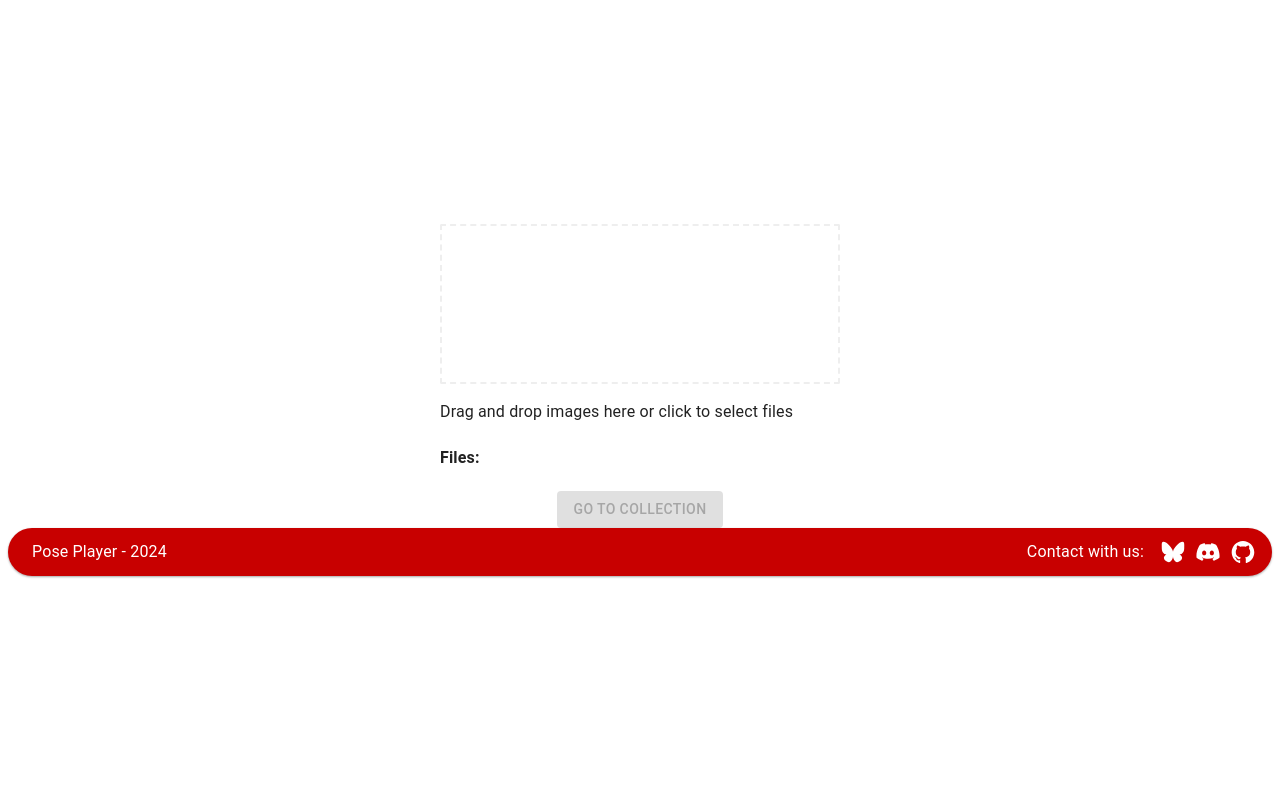
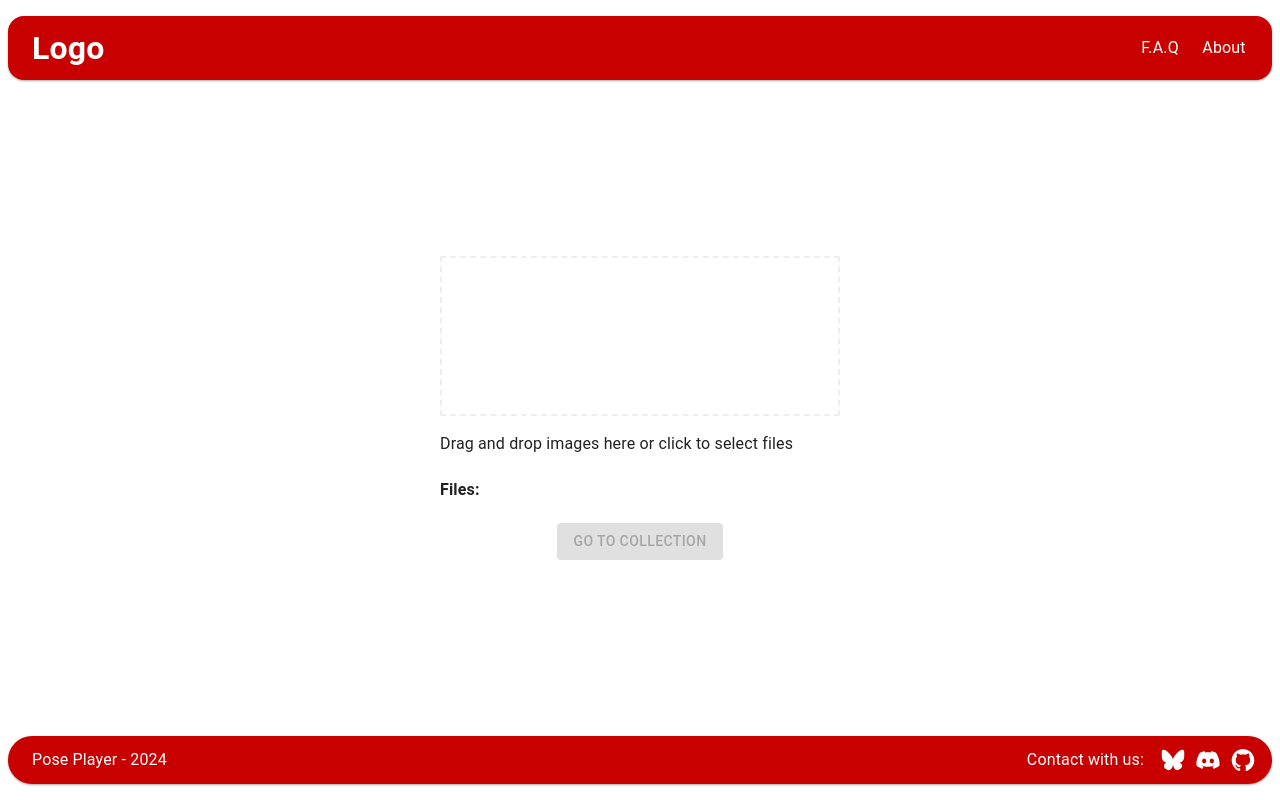
Before and after one commit to Andrefe91/project_poseSketch, a React app: page / in a window 1280 px wide. Built offline with nearby package versions, Linux system fonts and the light colour scheme; the HTML template or start-up script is replaced by a standard one.

Commit message:
StaticAppBar first pass

```diff
--- a/src/Components/HomePage/HomePage.jsx
+++ b/src/Components/HomePage/HomePage.jsx
@@ -5,8 +5,9 @@ import { useContext } from "react";
 //Components
 import DropZone from "../DropZone/DropZone";
 import { Link } from "react-router-dom";
-import ResponsiveAppBar from "../AppBar/AppBar";
+// import ResponsiveAppBar from "../AppBar/AppBar";
 import FootBar from "../FootBar/FootBar";
+import StaticAppBar from "../StaticAppBar/StaticAppBar";
 //Context
 import { imageContext } from "../../Context/imageContext";
 //Css
@@ -19,10 +20,13 @@ export default function HomePage() {
 		<>
 			{/* <ResponsiveAppBar /> */}
 			<div className="container">
-				<DropZone />
-				<Button variant="contained" disabled={validImages.length == 0}>
-					<Link to={`collection`}>Go to collection</Link>
-				</Button>
+				<StaticAppBar />
+				<div className="mainAction">
+					<DropZone />
+					<Button variant="contained" disabled={validImages.length == 0}>
+						<Link to={`collection`}>Go to collection</Link>
+					</Button>
+				</div>
 				<FootBar />
 			</div>
 		</>
--- a/src/Components/HomePage/homepage.css
+++ b/src/Components/HomePage/homepage.css
@@ -1,6 +1,14 @@
 .container {
     width: 100vw;
-    height: 100vh;
+    height: calc(100vh - 2rem);
+    display: flex;
+    flex-direction: column;
+    justify-content: space-between;
+    align-items: center;
+    margin: 1rem 0 1rem 0;
+}
+
+.mainAction {
     display: flex;
     flex-direction: column;
     justify-content: center;
--- /dev/null
+++ b/src/Components/StaticAppBar/StaticAppBar.jsx
@@ -0,0 +1,31 @@
+//Modules
+import React from "react";
+import PropTypes from "prop-types";
+//Css
+import "./Staticappbar.css";
+
+function StaticAppBar({selected}) {
+
+	return (
+		<div className="staticappbar">
+			<div className="logo">
+				<h1>Logo</h1>
+			</div>
+
+			<div className="mainLinks">
+				<a href="/faq" className={selected === "faq" ? "selected" : ""}>
+					<div>F.A.Q</div>
+				</a>
+				<a href="/about" className={selected === "about" ? "selected" : ""}>
+					<div>About</div>
+				</a>
+			</div>
+		</div>
+	);
+}
+
+StaticAppBar.propTypes = {
+    selected: PropTypes.string,
+};
+
+export default StaticAppBar;
--- /dev/null
+++ b/src/Components/StaticAppBar/Staticappbar.css
@@ -0,0 +1,42 @@
+.staticappbar {
+	display: flex;
+	justify-content: space-between;
+
+	width: calc(100% - 1rem);
+	height: 4rem;
+	border-radius: 1rem;
+	padding-left: 1.5rem;
+	padding-right: 1rem;
+
+	background-color: #c80000;
+	color: #ffffff;
+	box-shadow: rgba(0, 0, 0, 0.12) 0px 1px 3px, rgba(0, 0, 0, 0.24) 0px 1px 2px;
+}
+
+.staticappbar div {
+	display: flex;
+	align-items: center;
+}
+
+.mainLinks {
+	display: flex;
+	align-items: stretch;
+}
+
+.mainLinks a {
+	display: flex;
+	flex: 1;
+	justify-content: center;
+	width: 4rem;
+	align-self: stretch;
+
+	&:hover {
+		box-shadow: #a10000 0px -50px 36px -28px inset;
+		text-decoration: underline;
+	}
+}
+
+.selected {
+	box-shadow: #a10000 0px -50px 36px -28px inset;
+	text-decoration: underline;
+}
```
Also changed, not shown: 1 other file (tests, documents, lock files or other folders).
